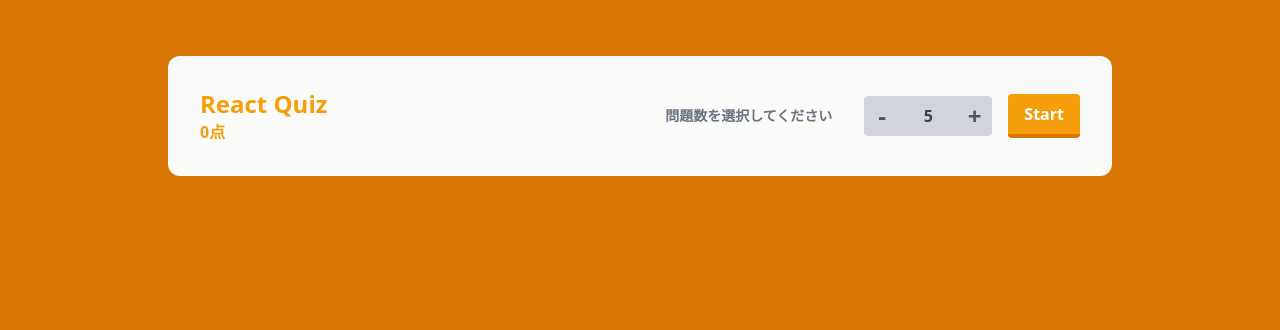
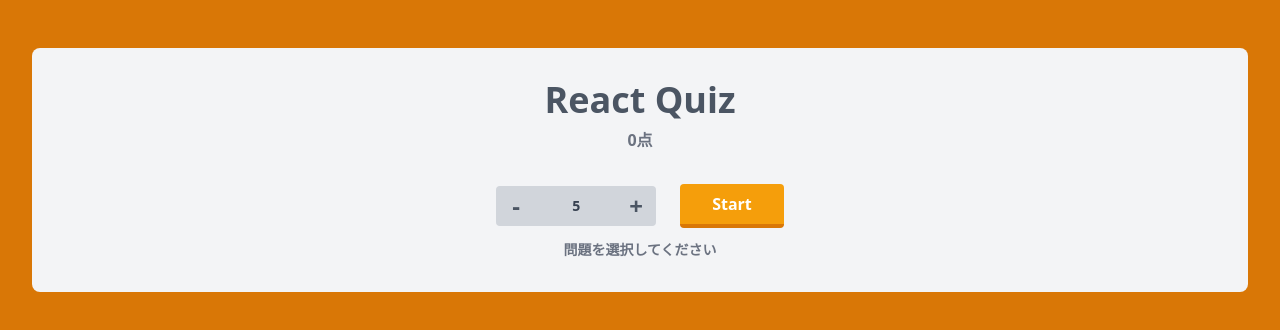
Before and after one commit to phihash/QuizReact, a React (Vite) app: page / in a window 1280 px wide. Shown: the top 330 px of the page. Built offline with nearby package versions, Linux system fonts and the light colour scheme.

Commit message:
モバイルのレイアウト崩れ、ややこしいのでレイアウトを変更しなおした

```diff
--- a/src/App.jsx
+++ b/src/App.jsx
@@ -6,39 +6,45 @@
   const sharedButtonStyle =
     'h-full w-20 cursor-pointer bg-gray-300 text-gray-600 outline-none hover:bg-gray-400 hover:text-gray-700'
 
-  const incrementTotalQuestions = () => {setTotalQuestions(totalQuestions + 1)}
+  const incrementTotalQuestions = () => {
+    setTotalQuestions(totalQuestions + 1)
+  }
   const decrementTotalQuestions = () => {
     if (totalQuestions > 1) {
       setTotalQuestions(totalQuestions - 1)
-    } else{
-      alert("1問以上でお願いします")
+    } else {
+      alert('1問以上でお願いします')
     }
   }
 
-  const [score,setScore] = useState(0)
+  const [score, setScore] = useState(0)
   return (
-    <div className="bg-amber-600 h-screen">
-      <div className="pt-14 mx-auto max-w-screen-lg px-10">
-        <div className="flex flex-row items-center justify-between rounded-xl bg-stone-50 p-8">
-          <div>
-            <h2 className="text-2xl font-bold text-amber-500">React Quiz</h2>
-            <p className="font-semibold text-amber-500">{score}点</p>
+    <div className="h-screen bg-amber-600">
+      <div className="mx-auto max-w-screen-xl px-4 pt-12 md:px-8">
+        <div className="flex flex-col items-center rounded-lg bg-gray-100 p-4 sm:p-8">
+          <div className="mb-4 sm:mb-8">
+            <h2 className="text-center text-2xl font-bold text-gray-600 sm:text-3xl lg:text-4xl">
+              React Quiz
+            </h2>
+            <p className="text-center font-semibold text-gray-500 mt-2">{score}点</p>
           </div>
 
-          <div className="flex items-center gap-4">
-           <p className="px-4 py-2 text-gray-500 text-sm font-semibold">問題数を選択してください</p>
-              <div className="custom-number-input h-10 w-32">
+          <div className="mb-3 flex items-center w-full max-w-md justify-center gap-6">
+
+              <div className="flex custom-number-input h-10 w-24 sm:w-40">
                 <div className="relative  flex h-10 w-full flex-row rounded-lg bg-transparent">
                   <button
                     data-action="decrement"
                     className={`${sharedButtonStyle} rounded-l`}
                     onClick={decrementTotalQuestions}
                   >
-                    <span className="m-auto text-2xl font-bold">-</span>
+                    <span className="m-auto text-sm font-bold sm:text-2xl">
+                      -
+                    </span>
                   </button>
                   <input
                     type="number"
-                    className="my-0 text-md md:text-basecursor-default w-full appearance-none bg-gray-300 text-center font-semibold text-gray-700 outline-none hover:text-black focus:text-black focus:outline-none"
+                    className="sm:text-md md:text-basecursor-default w-full appearance-none bg-gray-300 text-center text-sm font-semibold text-gray-700 outline-none hover:text-black focus:text-black focus:outline-none"
                     name="custom-input-number"
                     value={totalQuestions}
                     min="1"
@@ -49,15 +55,22 @@
                     className={`${sharedButtonStyle} rounded-r`}
                     onClick={incrementTotalQuestions}
                   >
-                    <span className="m-auto text-2xl font-semibold">+</span>
+                    <span className="m-auto text-sm font-semibold sm:text-2xl">
+                      +
+                    </span>
                   </button>
                 </div>
-              </div>
 
-            <button className="rounded border-b-4 border-amber-600 bg-amber-500 px-4 py-2 font-bold text-white hover:border-amber-500 hover:bg-amber-400">
+            </div>
+
+            <button className="items-center rounded border-b-4 border-amber-600 bg-amber-500 px-8 py-2 font-bold text-white hover:border-amber-500 hover:bg-amber-400">
               Start
             </button>
           </div>
+
+          <p className="text-center text-sm font-semibold text-gray-500">
+            問題を選択してください
+          </p>
         </div>
       </div>
     </div>
```
